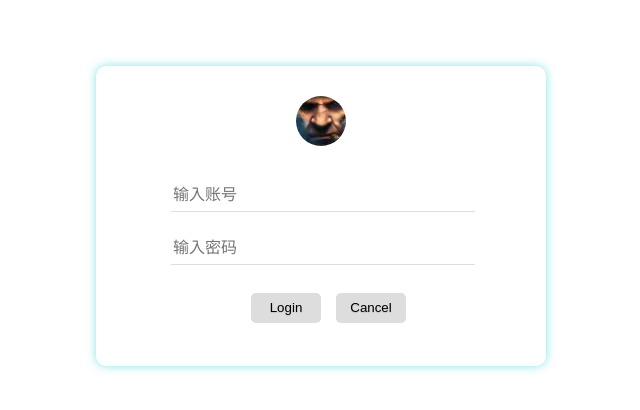
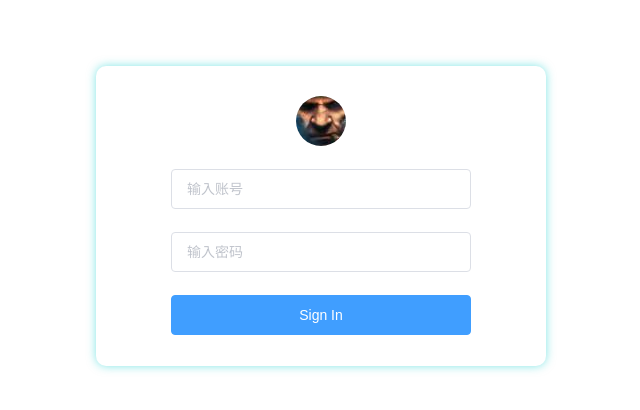
Before and after one commit to twb0223/mychat, a Vue app in the folder VueChat/client/: page /#/ in a window 1280 px wide. Shown: the part 184-594 px from the top of the page, without its empty margins (319-959 px from the left). Built offline with nearby package versions, Linux system fonts and the light colour scheme.

Commit message:
change ui

```diff
--- a/VueChat/client/src/components/Head.vue
+++ b/VueChat/client/src/components/Head.vue
@@ -1,5 +1,5 @@
 <template>
-    <div class="header">
+     <div class="header">
         <div class="logo">
             <img src="../assets/img/face.jpg" alt="">
         </div>
@@ -8,8 +8,8 @@
                 <router-link to="/" tag="li">Logout</router-link>
             </ul>
         </div>
-        <router-view class=""></router-view>
     </div>
+
 </template>
 
 <script>
--- a/VueChat/client/src/components/Login.vue
+++ b/VueChat/client/src/components/Login.vue
@@ -4,19 +4,17 @@
       <div class="loginlogo">
         <img :src="loginLogo" alt="">
       </div>
-            <div class="centerinput">
-                <div>
-                    <input type="text" name="account" v-model="userName" placeholder="输入账号">
-                    <input type="password" name="password" v-model="pwd" placeholder="输入密码">
-                </div>
-            </div>
-            <div class="thirdlogin">
-
-            </div>
-            <div class="login_btn">
-                <button @click='login'>Login</button>
-                <button @click='cancel'>Cancel</button>
-            </div>
+      <el-form ref="form" :model="form">
+        <el-form-item >
+          <el-input v-model="userName" placeholder="输入账号"></el-input>
+        </el-form-item>
+        <el-form-item>
+          <el-input v-model="pwd" placeholder="输入密码"></el-input>
+        </el-form-item>
+     <el-form-item>
+         <el-button @click='login' type="primary">Sign In</el-button>
+        </el-form-item>
+      </el-form>
     </div>
   </div>
 </template>
@@ -26,7 +24,8 @@ export default {
     return {
       userName: "",
       pwd: "",
-      loginLogo: ""
+      loginLogo: "",
+      form: {}
     };
   },
   mounted: function() {
@@ -36,12 +35,10 @@ export default {
     login() {
       const _this = this;
       this.$axios.get(process.env.API_HOST + "/user").then(function(response) {
-        _this.$router.push({ name: "Main" });
+        _this.$router.push({
+          name: "Main"
         });
-    },
-    cancel() {
-      this.userName = "";
-      this.pwd = "";
+      });
     }
   }
 };
@@ -66,63 +63,25 @@ export default {
   box-shadow: 0px 0px 10px rgba(0, 204, 204, 0.5);
   border-radius: 10px;
 }
+.el-form {
+  margin-top: 20px;
+  text-align: center;
+}
+.el-input {
+  width: 300px;
+}
+.el-button {
+  width: 300px;
+}
 .loginlogo {
   padding-top: 30px;
   margin-left: 200px;
   width: 50px;
 }
+
 .loginlogo img {
   width: 50px;
   height: 50px;
   border-radius: 50px;
 }
-.centerinput {
-  width: 300px;
-  height: 150px;
-  padding-top: 30px;
-  padding-left: 75px;
-  vertical-align: middle;
-}
-
-.centerinput input {
-  height: 30px;
-  line-height: 30px;
-  width: 100%;
-  font-size: 16px;
-  border: 0px solid #ddd;
-  margin-bottom: 20px;
-  outline: none;
-  border-bottom: 1px solid #ddd;
-  background-color: #fff;
-}
-
-.login_btn {
-  text-align: center;
-  height: 35px;
-  line-height: 35px;
-}
-
-.login_btn button {
-  border-radius: 5px;
-  width: 70px;
-  height: 30px;
-  margin-left: 15px;
-  background-color: #ddd;
-  border: 0px solid #eee;
-  outline: none;
-  cursor: pointer;
-  text-shadow: 0 1px 1px rgba(0, 0, 0, 0.12);
-  /*box-shadow: 0px 0px 10px rgba(0, 204, 204, .5);*/
-}
-
-.login_btn button:hover {
-  box-shadow: 0 0 10px rgba(0, 204, 204, 0.5);
-  background: linear-gradient(to bottom, #0e7bef, #0d73da);
-  color: #fff;
-}
-
-.thirdlogin {
-  text-align: center;
-  margin-top: -40px;
-}
 </style>
--- a/VueChat/client/src/main.js
+++ b/VueChat/client/src/main.js
@@ -2,11 +2,154 @@ import Vue from 'vue'
 import App from './App'
 import router from './router'
 import axios from 'axios'
-import ElementUI from 'element-ui'
+import {
+  Pagination,
+  Dialog,
+  Autocomplete,
+  Dropdown,
+  DropdownMenu,
+  DropdownItem,
+  Menu,
+  Submenu,
+  MenuItem,
+  MenuItemGroup,
+  Input,
+  InputNumber,
+  Radio,
+  RadioGroup,
+  RadioButton,
+  Checkbox,
+  CheckboxButton,
+  CheckboxGroup,
+  Switch,
+  Select,
+  Option,
+  OptionGroup,
+  Button,
+  ButtonGroup,
+  Table,
+  TableColumn,
+  DatePicker,
+  TimeSelect,
+  TimePicker,
+  Popover,
+  Tooltip,
+  Breadcrumb,
+  BreadcrumbItem,
+  Form,
+  FormItem,
+  Tabs,
+  TabPane,
+  Tag,
+  Tree,
+  Alert,
+  Slider,
+  Icon,
+  Row,
+  Col,
+  Upload,
+  Progress,
+  Badge,
+  Card,
+  Rate,
+  Steps,
+  Step,
+  Carousel,
+  CarouselItem,
+  Collapse,
+  CollapseItem,
+  Cascader,
+  ColorPicker,
+  Transfer,
+  Container,
+  Header,
+  Aside,
+  Main,
+  Footer,
+  Loading,
+  MessageBox,
+  Message,
+  Notification
+} from 'element-ui'
+
+
 import 'element-ui/lib/theme-chalk/index.css'
 
 Vue.config.productionTip = false
-Vue.prototype.$axios=axios;
+Vue.prototype.$axios = axios;
+
+Vue.use(Pagination)
+Vue.use(Dialog)
+Vue.use(Autocomplete)
+Vue.use(Dropdown)
+Vue.use(DropdownMenu)
+Vue.use(DropdownItem)
+Vue.use(Menu)
+Vue.use(Submenu)
+Vue.use(MenuItem)
+Vue.use(MenuItemGroup)
+Vue.use(Input)
+Vue.use(InputNumber)
+Vue.use(Radio)
+Vue.use(RadioGroup)
+Vue.use(RadioButton)
+Vue.use(Checkbox)
+Vue.use(CheckboxGroup)
+Vue.use(Switch)
+Vue.use(Select)
+Vue.use(Option)
+Vue.use(OptionGroup)
+Vue.use(Button)
+Vue.use(ButtonGroup)
+Vue.use(Table)
+Vue.use(TableColumn)
+Vue.use(DatePicker)
+Vue.use(TimeSelect)
+Vue.use(TimePicker)
+Vue.use(Popover)
+Vue.use(Tooltip)
+Vue.use(Breadcrumb)
+Vue.use(BreadcrumbItem)
+Vue.use(Form)
+Vue.use(FormItem)
+Vue.use(Tabs)
+Vue.use(TabPane)
+Vue.use(Tag)
+Vue.use(Tree)
+Vue.use(Alert)
+Vue.use(Slider)
+Vue.use(Icon)
+Vue.use(Row)
+Vue.use(Col)
+Vue.use(Upload)
+Vue.use(Progress)
+Vue.use(Badge)
+Vue.use(Card)
+Vue.use(Rate)
+Vue.use(Steps)
+Vue.use(Step)
+Vue.use(Carousel)
+Vue.use(CarouselItem)
+Vue.use(Collapse)
+Vue.use(CollapseItem)
+Vue.use(Cascader)
+Vue.use(ColorPicker)
+Vue.use(Container)
+Vue.use(Header)
+Vue.use(Aside)
+Vue.use(Main)
+Vue.use(Footer)
+
+Vue.use(Loading.directive)
+
+Vue.prototype.$loading = Loading.service
+Vue.prototype.$msgbox = MessageBox
+Vue.prototype.$alert = MessageBox.alert
+Vue.prototype.$confirm = MessageBox.confirm
+Vue.prototype.$prompt = MessageBox.prompt
+Vue.prototype.$notify = Notification
+Vue.prototype.$message = Message
+
 
 window.eventBus = new Vue();
 /* eslint-disable no-new */
```
Also changed, not shown: VueChat/client/.babelrc. Lines whose indentation alone changed are shown as unchanged.
